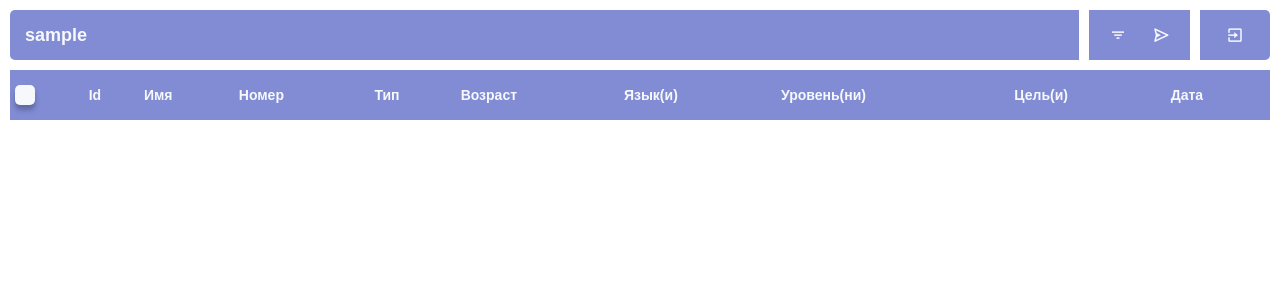
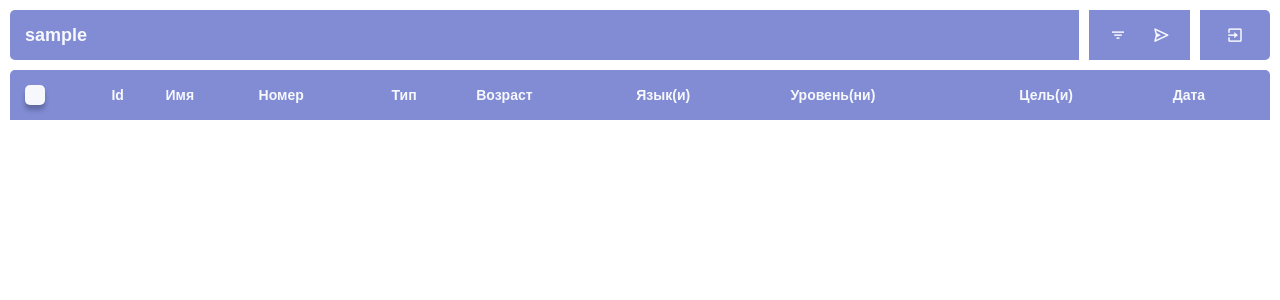
Before and after one commit to lubuntum/tg_mailing, a Flask app: page / in a window 1280 px wide. Shown: the top 300 px of the page. Run offline with Flask 3, Linux system fonts and the light colour scheme; the visitor is signed in with stand-in values (Sample User, id 1); data that the repository does not hold is empty; some libraries are stand-ins or nearby versions.

Commit message:
Чуть чуть обновил стили у таблицы

```diff
--- a/static/styles/n_table.css
+++ b/static/styles/n_table.css
@@ -9,13 +9,20 @@
     text-align: left;
     border-collapse: collapse;
 }
-.table::-webkit-scrollbar {
-    width: 0;
-}
 .table thead th, table tbody td {
     font-size: 14px;
     padding: 5px;
     height: 50px;
+}
+.table thead th:nth-child(1),
+.table tbody td:nth-child(1) {
+    padding-left: 15px;
+}
+.table thead th:nth-child(1) {
+    border-radius: 5px 0 0 0;
+}
+.table thead th:nth-child(10) {
+    border-radius: 0 5px 0 0;
 }
 .table thead th {
     background-color: #818cd5;
```
